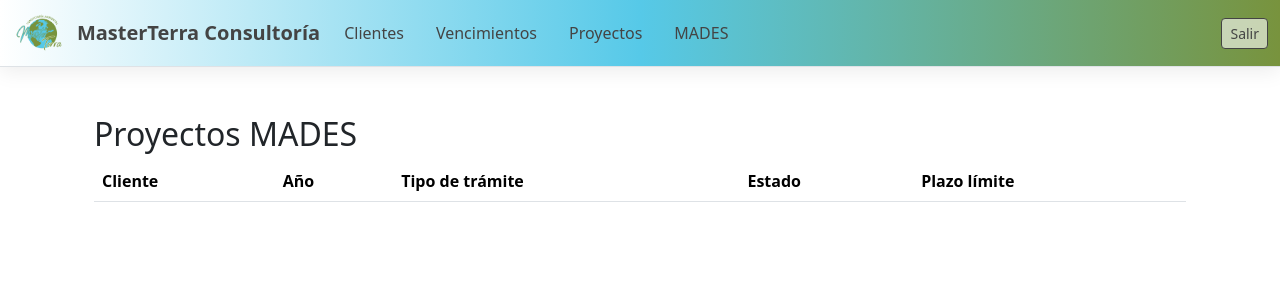
After one commit to YonathanGonzale/consultoria, a Flask app: page /mades/ in a window 1280 px wide. The commit adds this page. Shown: the top 300 px of the page. Run offline with Flask 3, Linux system fonts and the light colour scheme; a user stored in the database is signed in; lists and menus that the app fills with data are empty.

Commit message:
Módulo MADES y Estilo en Navbar e instituciones
Se agregó módulo para la visualización de todos los proyectos MADES de los distintos clientes, también se se modifico el navbar, institución y institucion_detalle para darle estilo, se agregaron distintos logos para cada apartado.

```diff
--- a/app/__init__.py
+++ b/app/__init__.py
@@ -30,6 +30,7 @@ def create_app():
     from .propiedades.routes import bp as propiedades_bp
     from .vencimientos.routes import bp as vencimientos_bp
     from .documentos.routes import bp as documentos_bp
+    from .mades.routes import bp as mades_bp
 
     app.register_blueprint(auth_bp)
     app.register_blueprint(dashboard_bp)
@@ -38,6 +39,7 @@ def create_app():
     app.register_blueprint(proyectos_bp, url_prefix="/proyectos")
     app.register_blueprint(vencimientos_bp, url_prefix="/vencimientos")
     app.register_blueprint(documentos_bp, url_prefix="/documentos")
+    app.register_blueprint(mades_bp, url_prefix="/mades")
 
     # Crear carpeta de uploads
     os.makedirs(app.config["UPLOAD_FOLDER"], exist_ok=True)
--- /dev/null
+++ b/app/mades/routes.py
@@ -0,0 +1,67 @@
+from flask import Blueprint, render_template, request, redirect, url_for
+from flask_login import login_required
+from ..models import Cliente, Proyecto, Propiedad
+from ..extensions import db
+from datetime import date
+
+bp = Blueprint("mades", __name__, url_prefix="/mades")
+
+# Listado general de proyectos MADES
+@bp.route("/")
+@login_required
+def index():
+    proyectos = Proyecto.query.filter_by(institucion="MADES").order_by(
+        Proyecto.anho.desc(), Proyecto.id_proyecto.desc()
+    ).all()
+    return render_template("mades/index.html", proyectos=proyectos)
+
+# Tablero (Kanban) por cliente
+@bp.route("/cliente/<int:id_cliente>")
+@login_required
+def cliente_board(id_cliente):
+    cliente = Cliente.query.get_or_404(id_cliente)
+    proyectos = Proyecto.query.filter_by(
+        id_cliente=id_cliente, institucion="MADES"
+    ).order_by(Proyecto.anho.desc(), Proyecto.id_proyecto.desc()).all()
+    props = Propiedad.query.filter_by(id_cliente=id_cliente).all()
+
+    estados = ["en proceso", "entregado", "finalizado", "pendiente"]
+    cols = {e: [] for e in estados}
+    for p in proyectos:
+        e = (p.estado or "pendiente").lower()
+        cols[e if e in cols else "pendiente"].append(p)
+
+    return render_template(
+        "mades/board.html",
+        cliente=cliente,
+        institucion="MADES",
+        cols=cols,
+        propiedades=props,
+    )
+
+# Crear proyecto rápido MADES
+@bp.route("/crear", methods=["POST"])
+@login_required
+def crear():
+    id_cliente = int(request.form["id_cliente"])
+    anho = int(request.form.get("anho") or date.today().year)
+    tipo_tramite = request.form.get("tipo_tramite")
+    estado = request.form.get("estado") or "pendiente"
+    id_propiedad = request.form.get("id_propiedad") or None
+    fecha_firma = request.form.get("fecha_firma_contrato") or None
+    plazo_limite = request.form.get("plazo_limite") or None
+
+    proyecto = Proyecto(
+        id_cliente=id_cliente,
+        institucion="MADES",
+        anho=anho,
+        tipo_tramite=tipo_tramite,
+        estado=estado,
+        id_propiedad=id_propiedad,
+        fecha_firma_contrato=fecha_firma,
+        plazo_limite=plazo_limite,
+    )
+    db.session.add(proyecto)
+    db.session.commit()
+
+    return redirect(url_for("mades.cliente_board", id_cliente=id_cliente))
--- a/app/static/css/styles.css
+++ b/app/static/css/styles.css
@@ -137,3 +137,118 @@
         font-size: 0.95rem;
     }
 }
+
+/* ---------------- NAVBAR MODERNA ---------------- */
+.navbar {
+    background: linear-gradient(90deg, #ffffff 0%, #56C9E8 50%, #78933D 100%) !important;
+    box-shadow: 0 4px 20px rgba(0, 0, 0, 0.08); /* sombra flotante */
+    border: none;
+}
+
+.navbar .navbar-brand span {
+    font-weight: 700;
+    color: #444 !important; /* texto oscuro para contraste con blanco */
+}
+
+.navbar .nav-link {
+    color: #444 !important;
+    font-weight: 500;
+    margin-right: 1rem;
+    transition: color 0.2s ease;
+}
+
+.navbar .nav-link:hover {
+    color: #78933D !important; /* verde institucional en hover */
+}
+
+.navbar .btn-outline-secondary {
+    color: #444;
+    border-color: #444;
+    background: rgba(255, 255, 255, 0.6); /* botón translúcido */
+    backdrop-filter: blur(5px);
+}
+
+.navbar .btn-outline-secondary:hover {
+    background: #78933D;
+    border-color: #78933D;
+    color: #fff;
+}
+
+
+
+/* ---------------- INSTITUCIONES ---------------- */
+.institucion-card {
+    border: none;
+    border-radius: 1rem;
+    background: #ffffff;
+    box-shadow: 0 4px 10px rgba(0,0,0,0.08); /* sombra sutil por defecto */
+    transition: all 0.4s ease;
+    padding: 2rem 1rem;
+}
+
+.institucion-card:hover {
+    transform: translateY(-6px);
+    box-shadow: 0 8px 25px rgba(86,201,232,0.25);
+    border: 2px solid #56C9E8;
+}
+
+.institucion-card h5 {
+    color: #78933D;
+    margin-top: 1rem;
+    font-size: 1.2rem;
+}
+
+.btn-masterterra {
+    background-color: #78933D;
+    border: none;
+    border-radius: 0.5rem;
+    padding: 0.6rem 1.2rem;
+    font-weight: 500;
+    color: #fff;
+    transition: all 0.2s ease;
+}
+
+.btn-masterterra:hover {
+    background-color: #5f742f;
+    box-shadow: 0 4px 10px rgba(0,0,0,0.15);
+}
+
+/* Mantener texto blanco en todas las tarjetas */
+.tramite-card {
+    color: #fff !important;
+    display: flex;
+    flex-direction: column;
+    align-items: center;
+    justify-content: center;
+    min-height: 180px;
+    border-radius: 8px;
+    text-align: center;
+    text-decoration: none;
+    transition: transform 0.2s ease, box-shadow 0.2s ease;
+}
+
+/* Icono más grande */
+.tramite-icon {
+    font-size: 2rem;
+    margin-bottom: 0.5rem;
+}
+
+/* Asegurar que incluso en hover el texto quede blanco */
+.tramite-card:hover,
+.tramite-card:focus {
+    color: #fff !important;
+    transform: translateY(-5px);
+    box-shadow: 0 6px 16px rgba(0, 0, 0, 0.2);
+}
+
+
+.tramite-title {
+    font-weight: 700;
+    font-size: 1rem;
+}
+
+.tramite-desc {
+    font-size: 0.85rem;
+    line-height: 1.3;
+    opacity: 0.95;
+}
--- a/app/templates/base.html
+++ b/app/templates/base.html
@@ -12,7 +12,7 @@
     <nav class="navbar navbar-expand-lg navbar-light bg-light border-bottom py-2">
       <div class="container-fluid">
         <a class="navbar-brand d-flex align-items-center gap-2" href="/">
-          <img src="https://dummyimage.com/32x32/0d6efd/ffffff&text=M" alt="logo" class="rounded">
+          <img src="{{ url_for('static', filename='img/logo_masterterra.png') }}" alt="MasterTerra Logo" class="rounded" style="height:40px;">
           <span>MasterTerra Consultoría</span>
         </a>
         <button class="navbar-toggler" type="button" data-bs-toggle="collapse" data-bs-target="#navContent">
@@ -23,6 +23,7 @@
             <li class="nav-item"><a class="nav-link" href="{{ url_for('clientes.list_clientes') }}">Clientes</a></li>
             <li class="nav-item"><a class="nav-link" href="{{ url_for('vencimientos.list_vencimientos') }}">Vencimientos</a></li>
             <li class="nav-item"><a class="nav-link" href="{{ url_for('proyectos.index') }}">Proyectos</a></li>
+            <li class="nav-item"><a class="nav-link" href="{{ url_for('mades.index') }}">MADES</a></li>
           </ul>
           <div class="d-flex">
             <a class="btn btn-outline-secondary btn-sm" href="{{ url_for('auth.logout') }}">Salir</a>
--- /dev/null
+++ b/app/templates/mades/index.html
@@ -0,0 +1,28 @@
+{% extends "base.html" %}
+{% block content %}
+<div class="container mt-4">
+  <h2>Proyectos MADES</h2>
+  <table class="table table-striped">
+    <thead>
+      <tr>
+        <th>Cliente</th>
+        <th>Año</th>
+        <th>Tipo de trámite</th>
+        <th>Estado</th>
+        <th>Plazo límite</th>
+      </tr>
+    </thead>
+    <tbody>
+      {% for p in proyectos %}
+      <tr>
+        <td>{{ p.cliente.nombre_razon_social }}</td>
+        <td>{{ p.anho }}</td>
+        <td>{{ p.tipo_tramite }}</td>
+        <td>{{ p.estado }}</td>
+        <td>{{ p.plazo_limite or "-" }}</td>
+      </tr>
+      {% endfor %}
+    </tbody>
+  </table>
+</div>
+{% endblock %}
```
Also changed, not shown: app/clientes/routes.py (+40 -8 lines), app/templates/clientes/institucion_detalle.html (+9 -3 lines), app/templates/clientes/instituciones.html (+14 -5 lines), app/templates/clientes/list.html (+15 -3 lines), app/templates/mades/board.html (added, +22 -0 lines), app/static/img/logo_cliente.png (added), app/static/img/logo_infona.png (added), app/static/img/logo_mades.png (added), app/static/img/logo_senave.png (added).
